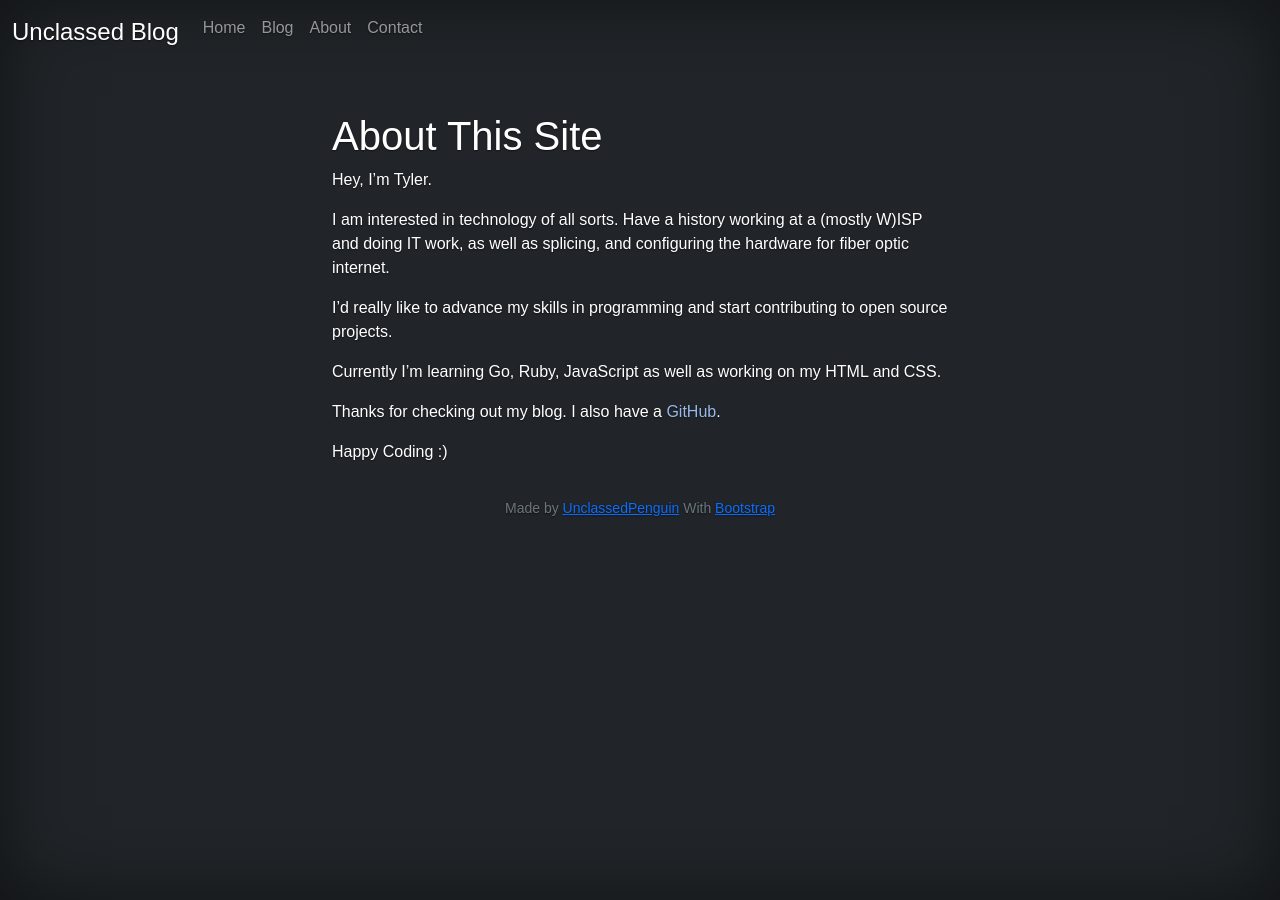
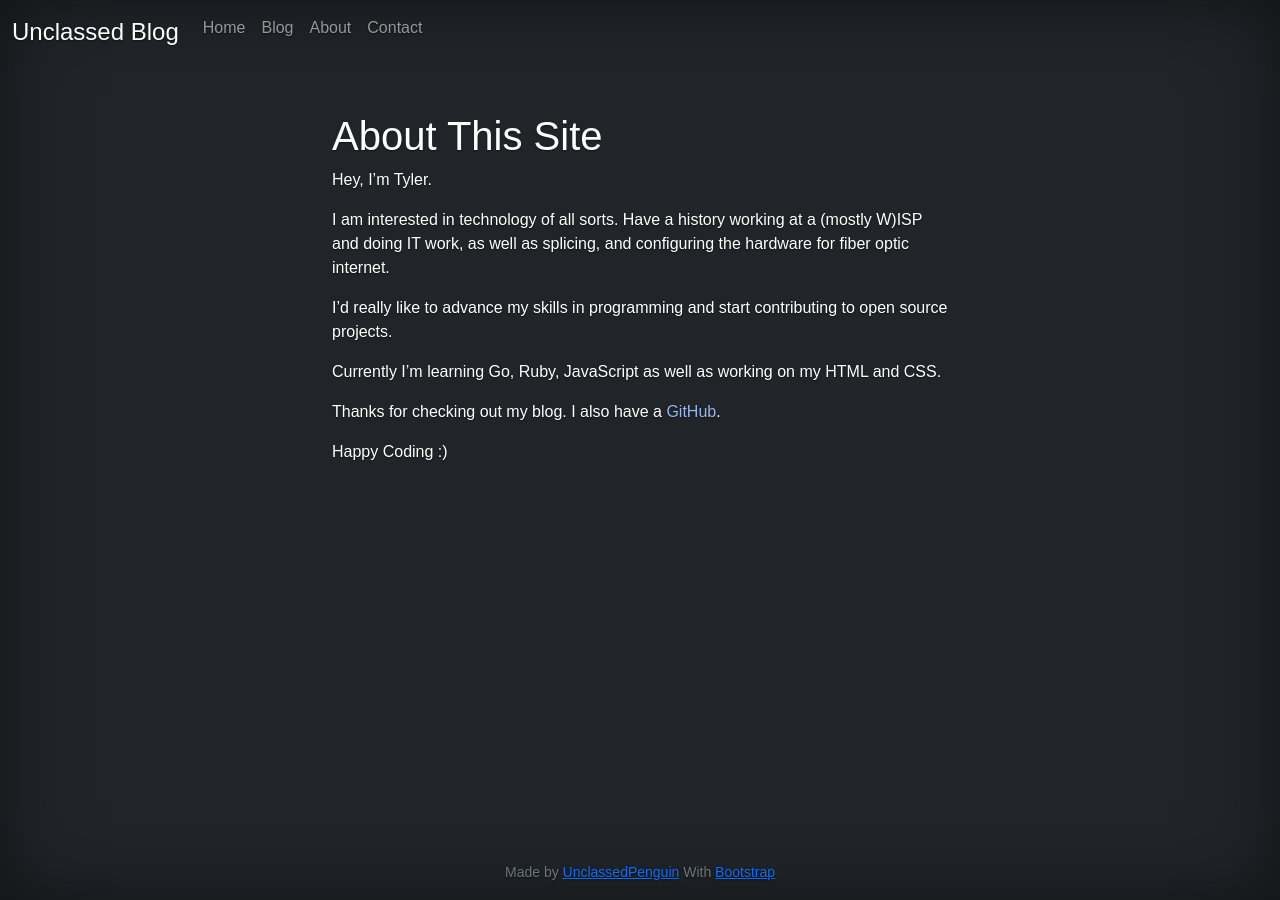
Before and after one commit to UnclassedPenguin/jekyllsite, a Jekyll site: the page built from about.md, in a window 1280 px wide. Built offline with Jekyll 4.4.1, drawn with Linux system fonts in a browser that asks for light colours.

Commit message:
add d-flex flex-column to push footer

```diff
--- a/_layouts/default.html
+++ b/_layouts/default.html
@@ -12,7 +12,7 @@
   </head>
 
   <body class="bg-dark d-flex flex-column h-100">
-	  <div class="wrapper">
+	  <div class="wrapper h-100 w-100 d-flex flex-column">
 	<header>
 		<nav class="navbar navbar-expand-md navbar-dark" aria-label="">
 			<div class="container-fluid">
@@ -50,7 +50,7 @@
 
     <script src="https://cdn.jsdelivr.net/npm/bootstrap@5.1.3/dist/js/bootstrap.bundle.min.js" integrity="sha384-ka7Sk0Gln4gmtz2MlQnikT1wXgYsOg+OMhuP+IlRH9sENBO0LRn5q+8nbTov4+1p" crossorigin="anonymous"></script>
 
+	  </div>
 
-	  </div>
   </body>
 </html>
```
